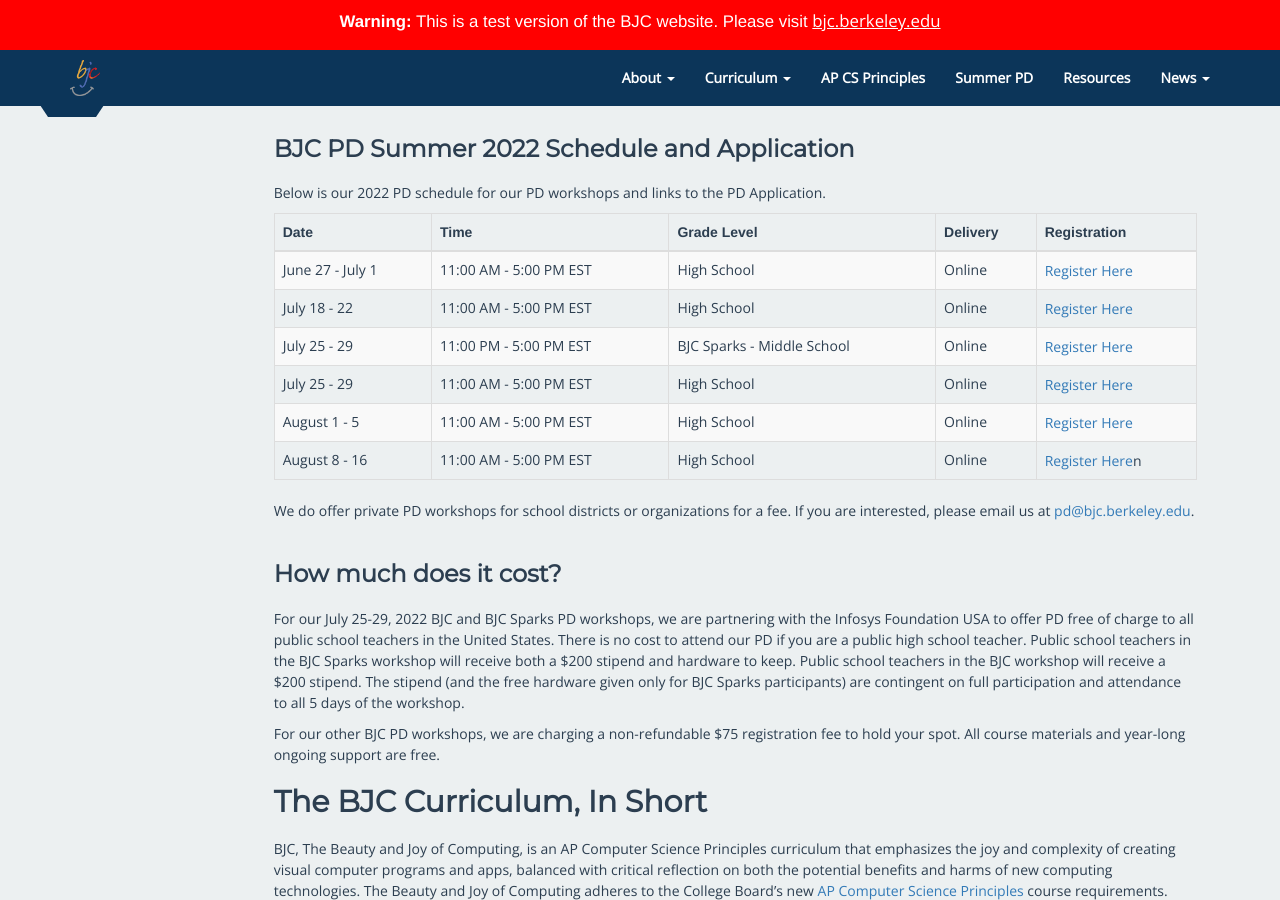
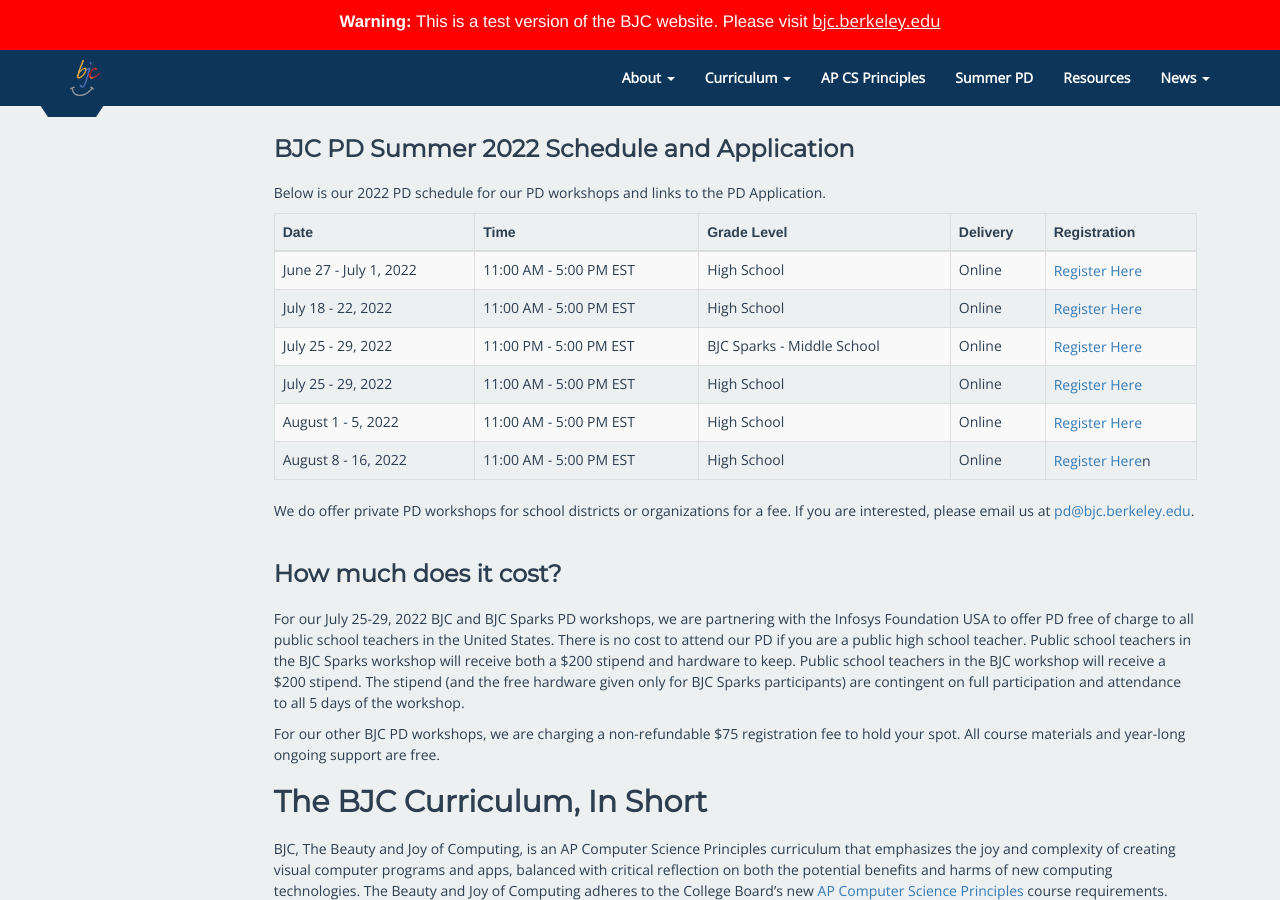
Before and after one commit to beautyjoy/beautyjoy.github.io, a Jekyll site: the page built from summer-pd/index.md, in a window 1280 px wide and 900 px high, scrolled down 1070 px. Built offline with Jekyll 4.4.1, drawn with Linux system fonts in a browser that asks for light colours.

Commit message:
updating dates

```diff
--- a/summer-pd/index.md
+++ b/summer-pd/index.md
@@ -85,42 +85,42 @@
 </thead>
 <tbody>
   <tr>
-    <td>June 27 - July 1</td>
+    <td>June 27 - July 1, 2022</td>
     <td>11:00 AM - 5:00 PM EST</td>
     <td>High School</td>
     <td>Online</td>
     <td><a href="https://bjc.link/bjcpd22">Register Here</a></td>
   </tr>
   <tr>
-    <td>July 18 - 22</td>
+    <td>July 18 - 22, 2022</td>
     <td>11:00 AM - 5:00 PM EST</td>
     <td>High School</td>
     <td>Online</td>
     <td><a href="https://bjc.link/bjcpd22">Register Here</a></td>
   </tr>
   <tr>
-    <td>July 25 - 29</td>
+    <td>July 25 - 29, 2022</td>
     <td>11:00 PM - 5:00 PM EST</td>
     <td>BJC Sparks - Middle School</td>
     <td>Online</td>
     <td><a href="https://bjc.link/pdapp22">Register Here</a></td>
   </tr>
   <tr>
-    <td>July 25 - 29</td>
+    <td>July 25 - 29, 2022</td>
     <td>11:00 AM - 5:00 PM EST</td>
     <td>High School</td>
     <td>Online</td>
     <td><a href="https://bjc.link/pdapp22">Register Here</a></td>
   </tr>
   <tr>
-    <td>August 1 - 5</td>
+    <td>August 1 - 5, 2022</td>
     <td>11:00 AM - 5:00 PM EST</td>
     <td>High School</td>
     <td>Online</td>
     <td><a href="https://bjc.link/bjcpd22">Register Here</a></td>
   </tr>
   <tr>
-    <td>August 8 - 16</td>
+    <td>August 8 - 16, 2022</td>
     <td>11:00 AM - 5:00 PM EST</td>
     <td>High School</td>
     <td>Online</td>
```
